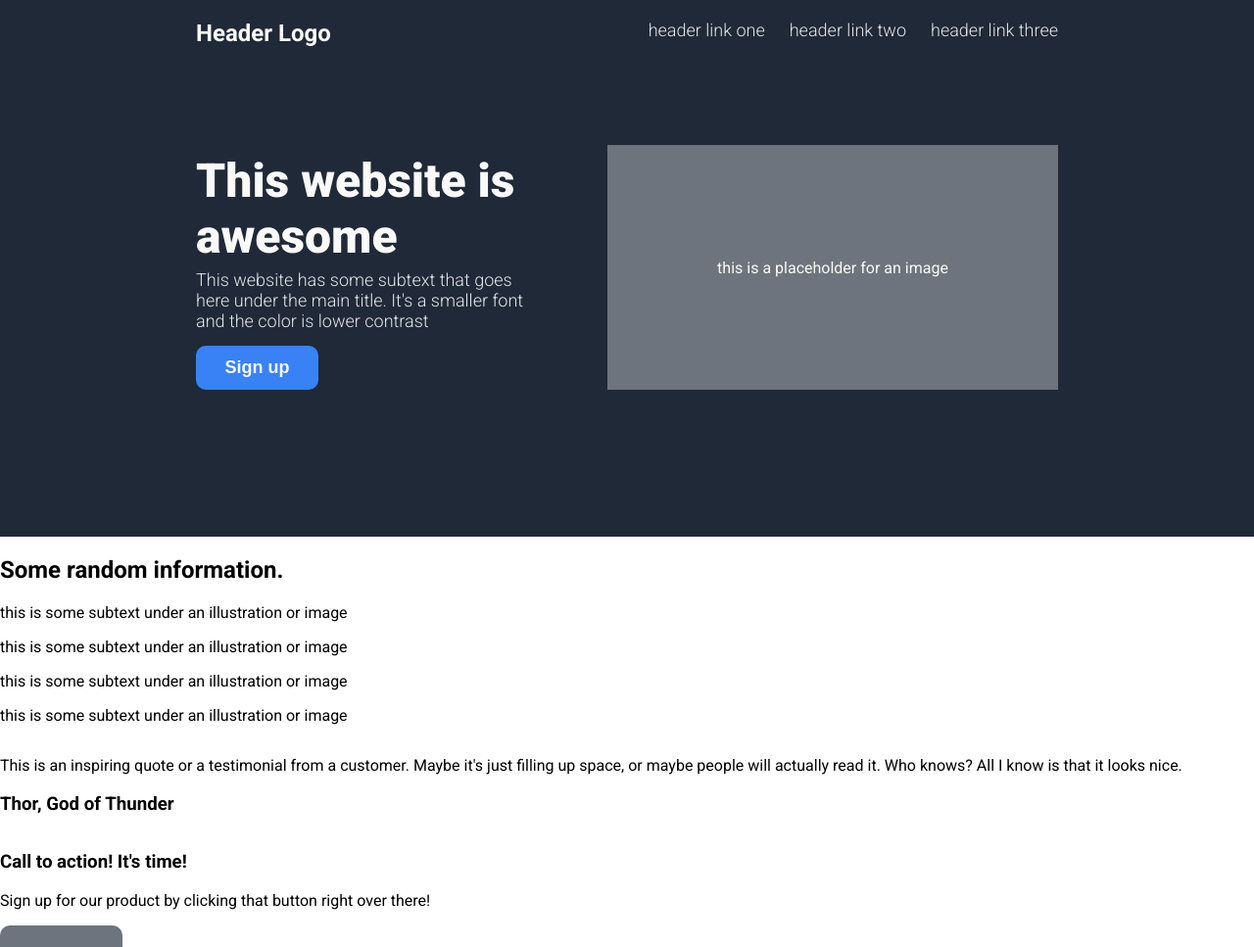
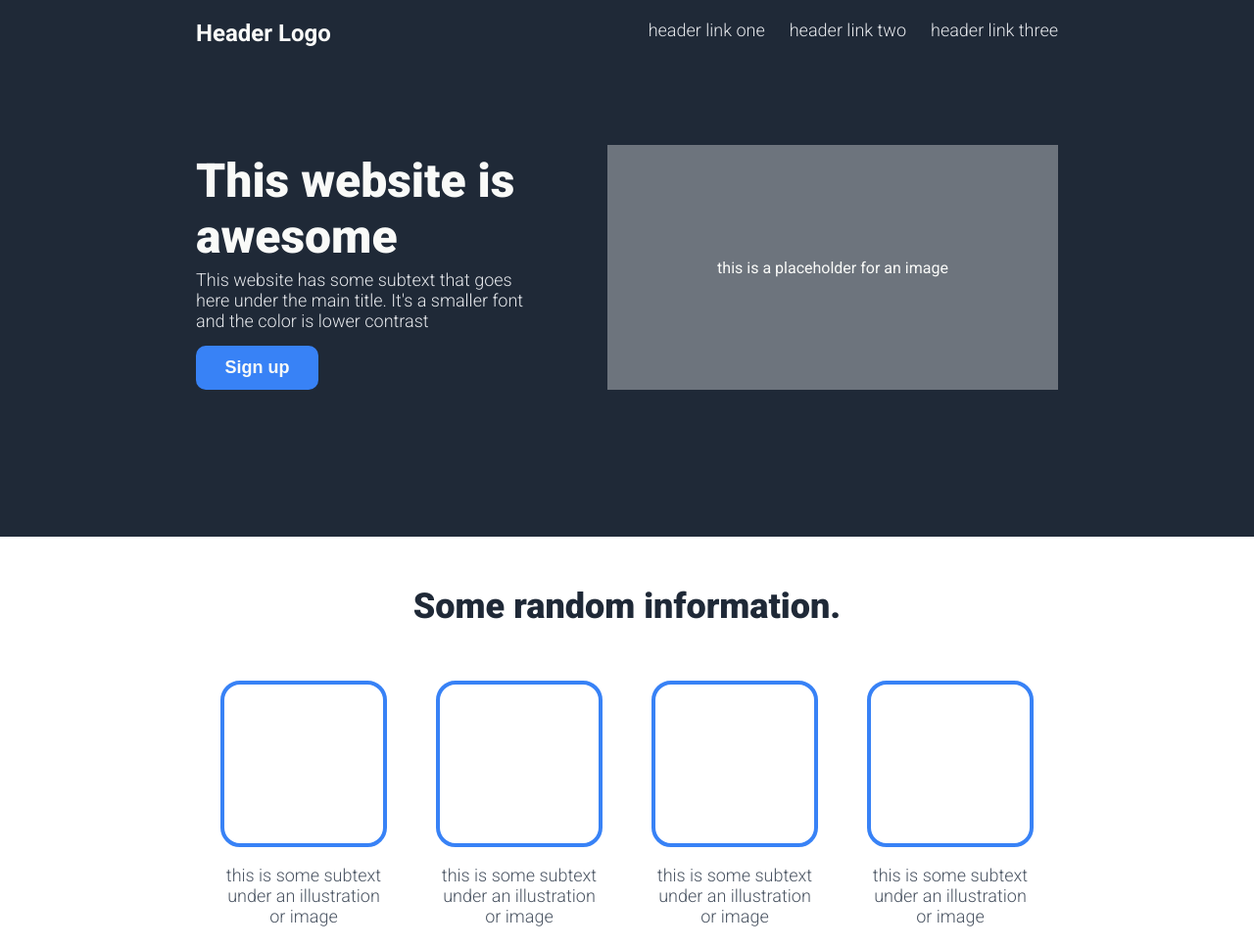
Before and after one commit to AliceAndree/TOP-landing-page, a plain HTML site: page index.html in a window 1280 px wide. Shown: the top 967 px of the page at 98% size. Drawn offline with Linux system fonts and the light colour scheme.

Commit message:
Styling Info Section - div added around sub-info cards in order to place them - info section styled

```diff
--- a/index.html
+++ b/index.html
@@ -31,20 +31,22 @@
     <div class="info-section">
       <h2>Some random information.</h2>
       <div class="sub-infos">
+        <div class="sub-info">
           <div class="img-box"></div>
           <p>this is some subtext under an illustration or image</p>
         </div>
-      <div class="sub-infos">
+        <div class="sub-info">
           <div class="img-box"></div>
           <p>this is some subtext under an illustration or image</p>
         </div>
-      <div class="sub-infos">
+        <div class="sub-info">
           <div class="img-box"></div>
           <p>this is some subtext under an illustration or image</p>
         </div>
-      <div class="sub-infos">
+        <div class="sub-info">
           <div class="img-box"></div>
           <p>this is some subtext under an illustration or image</p>
+        </div>
       </div>
     </div>
     <div class="quote-section">
--- a/style.css
+++ b/style.css
@@ -92,3 +92,40 @@ button {
   padding: 12px;
   cursor: pointer;
 }
+
+/** Info Section **/
+
+.info-section {
+  display: flex;
+  flex-direction: column;
+  text-align: center;
+}
+
+h2 {
+  font-size: 36px;
+  font-weight: 900;
+  color: #1f2937;
+  margin-top: 50px;
+}
+
+.sub-infos {
+  display: flex;
+  justify-content: center;
+  gap: 50px;
+  margin: 25px 0 80px 0;
+}
+
+.sub-info {
+  width: 170px;
+  font-size: 18px;
+  font-weight: 300;
+  color: #4b5563;
+}
+
+.img-box {
+  box-sizing: border-box;
+  width: 170px;
+  height: 170px;
+  border: 4px solid #3882f6;
+  border-radius: 20px;
+}
```
Lines whose indentation alone changed are shown as unchanged.
